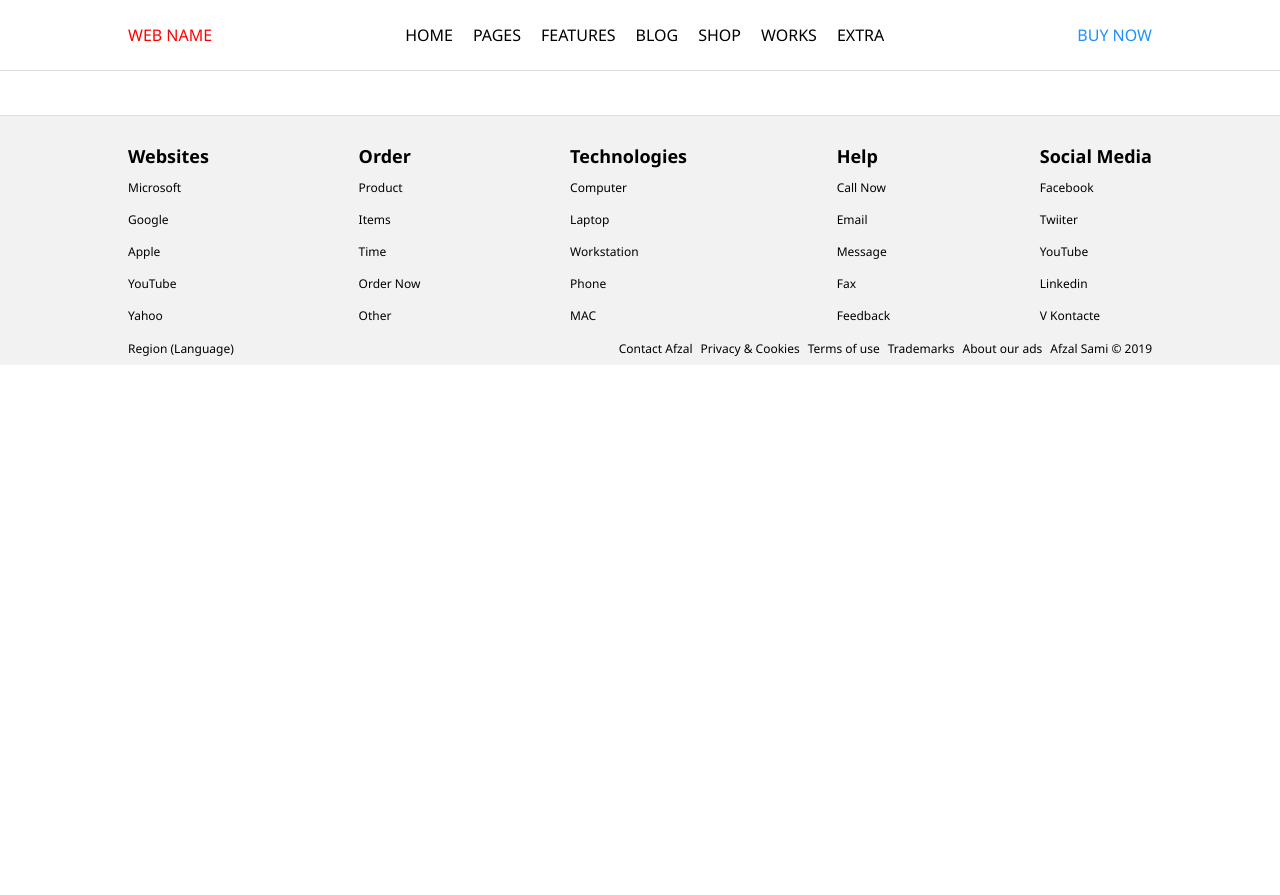
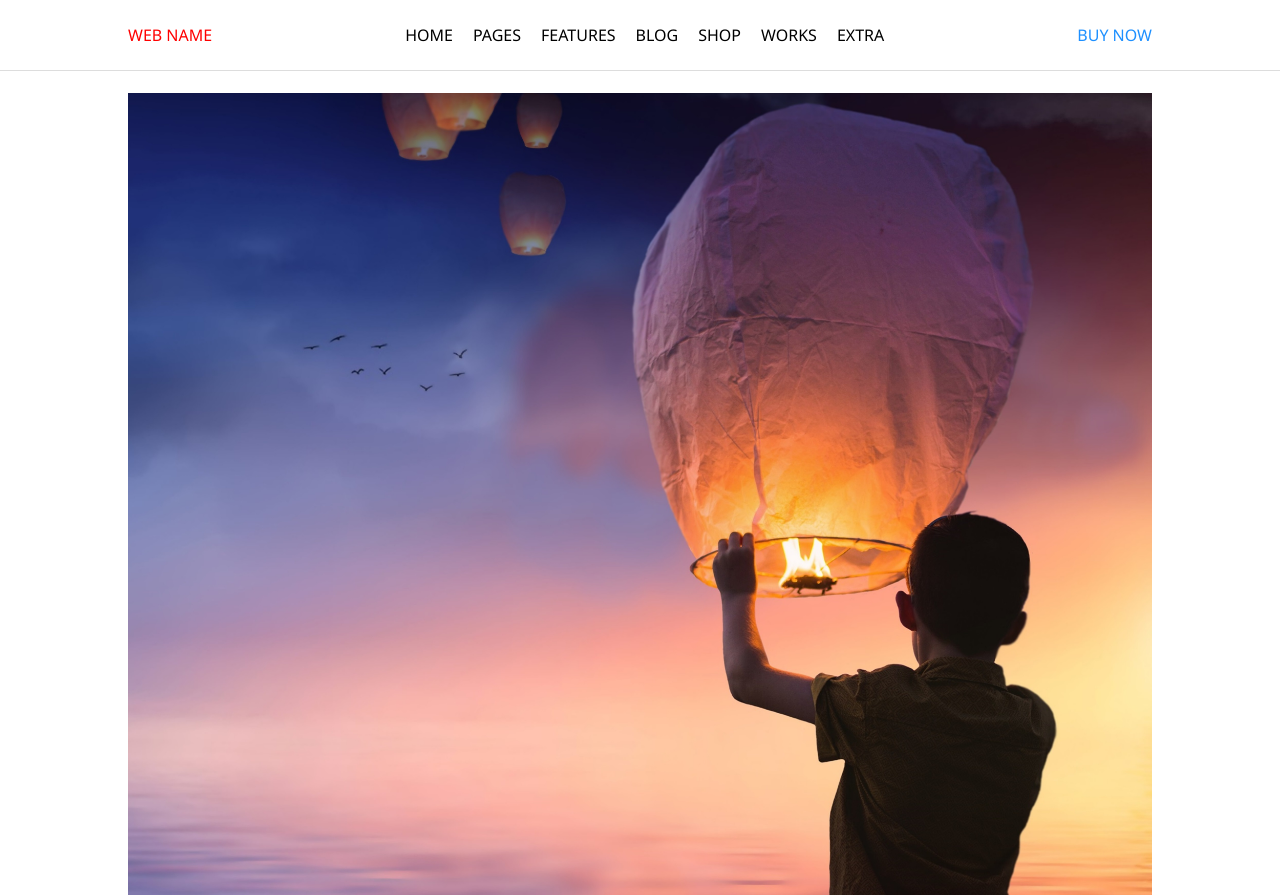
Before and after one commit to afzalsami08/Professional-Header-Footer, a plain HTML site: page index.html in a window 1280 px wide. Shown: the top 895 px of the page. Before the commit the page ends 800 px from the top, so only its background shows below. Drawn offline with Linux system fonts and the light colour scheme.

Commit message:
Update index.html

```diff
--- a/index.html
+++ b/index.html
@@ -49,7 +49,7 @@
     </header>
     <br>
     <div class="width">
-        <img src="img/Example.jpg" alt="" width="100%;">
+        <img src="Example.jpg" alt="" width="100%;">
     </div>
     <br>
     <footer>
```
